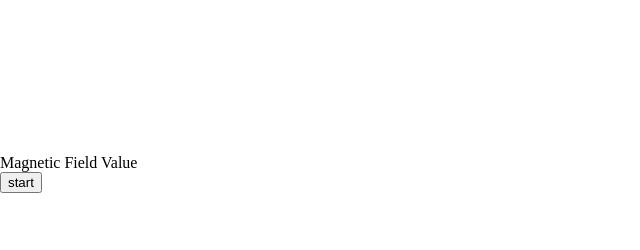
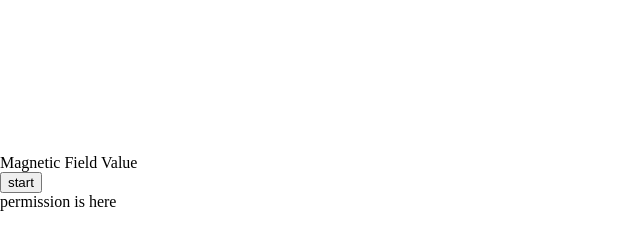
Before and after one commit to ymiyatake3/magnetometer, a plain HTML site: page index.html in a window 1280 px wide. Shown: the whole page, without its empty margins (0-640 px from the left). Drawn offline with Linux system fonts and the light colour scheme.

Commit message:
add 'permission is here'

```diff
--- a/index.html
+++ b/index.html
@@ -72,7 +72,7 @@
     </canvas>
     <div id="value"> Magnetic Field Value </div>
     <button type = "button" onclick = "init()"> start </button>
-    <div id="permission"></div>
+    <div id="permission">permission is here</div>
 
 </body>
 </html>
```
